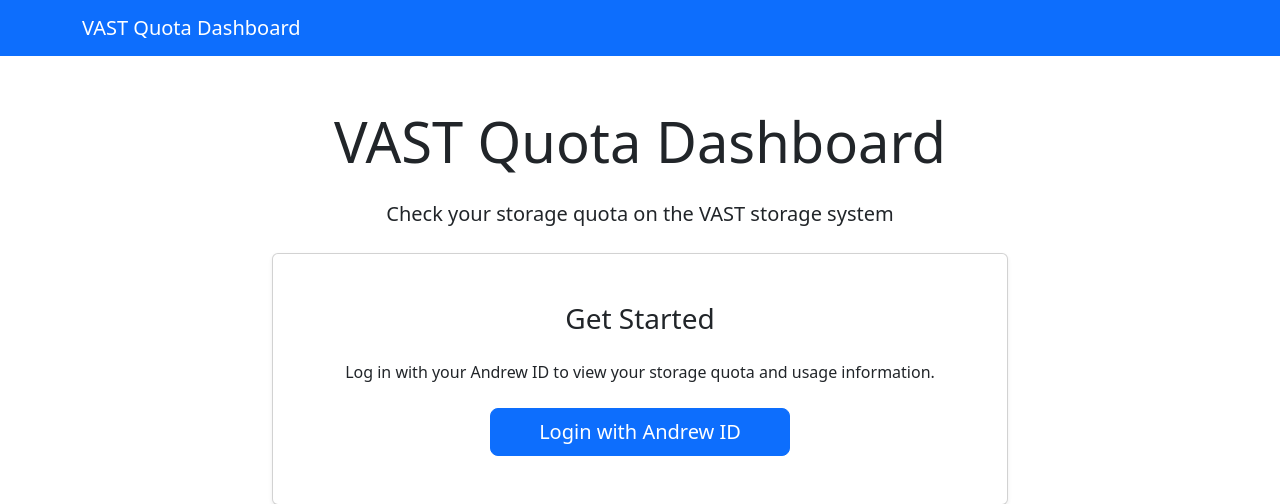
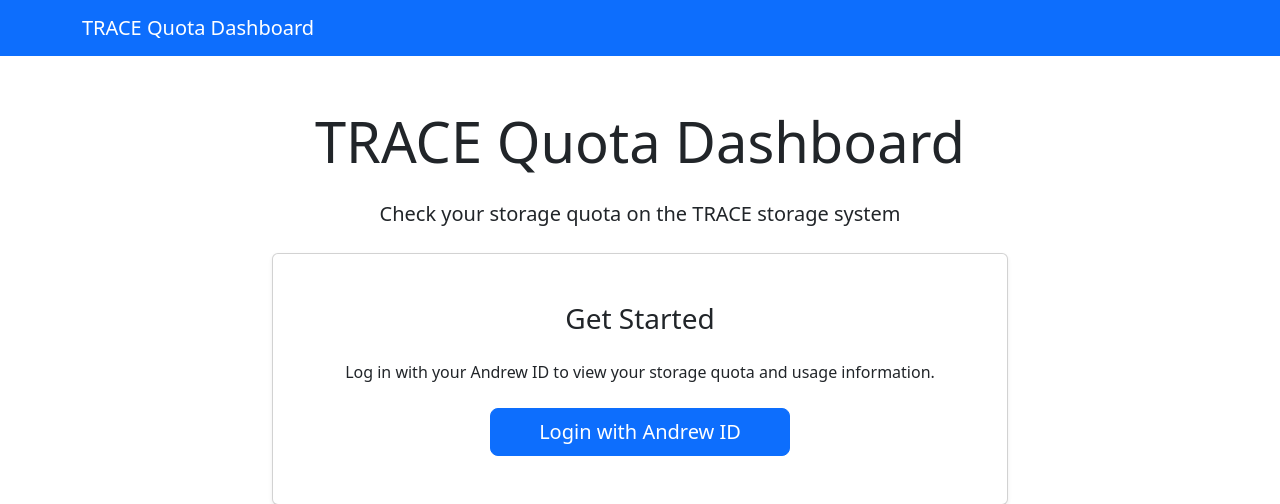
Before and after one commit to checomp/trace-vast-dashboard, a Flask app: page / in a window 1280 px wide. Shown: the top 504 px of the page. Run offline with Flask 3, Linux system fonts and the light colour scheme.

Commit message:
remove VAST for TRACE

```diff
--- a/templates/base.html
+++ b/templates/base.html
@@ -3,7 +3,7 @@
 <head>
     <meta charset="UTF-8">
     <meta name="viewport" content="width=device-width, initial-scale=1.0">
-    <title>VAST Quota Dashboard - {% block title %}{% endblock %}</title>
+    <title>TRACE Quota Dashboard - {% block title %}{% endblock %}</title>
     <link href="https://cdn.jsdelivr.net/npm/bootstrap@5.3.0/dist/css/bootstrap.min.css" rel="stylesheet">
     {% block head %}{% endblock %}
     <style>
@@ -18,7 +18,7 @@
 <body>
     <nav class="navbar navbar-expand-lg navbar-dark bg-primary fixed-top">
         <div class="container">
-            <a class="navbar-brand" href="/">VAST Quota Dashboard</a>
+            <a class="navbar-brand" href="/">TRACE Quota Dashboard</a>
             <div class="navbar-nav ms-auto">
                 {% if current_user %}
                 <span class="navbar-text text-white">User: {{ current_user }}</span>
--- a/templates/landing.html
+++ b/templates/landing.html
@@ -5,9 +5,9 @@
 {% block content %}
 <div class="row justify-content-center mt-5">
     <div class="col-md-8 text-center">
-        <h1 class="display-4 mb-4">VAST Quota Dashboard</h1>
+        <h1 class="display-4 mb-4">TRACE Quota Dashboard</h1>
         <p class="lead mb-4">
-            Check your storage quota on the VAST storage system
+            Check your storage quota on the TRACE storage system
         </p>
 
         <div class="card shadow-sm mb-4">
--- a/templates/welcome.html
+++ b/templates/welcome.html
@@ -14,7 +14,7 @@
             <div class="card-body p-5 text-center">
                 <h3 class="mb-4">Your Storage Dashboard</h3>
                 <p class="mb-4">
-                    Click below to view your current storage quota and usage information on the VAST system.
+                    Click below to view your current storage quota and usage information on the TRACE system.
                 </p>
                 <a href="/dashboard?fetch=true" class="btn btn-primary btn-lg px-5">
                     View My Group's Quota
```
